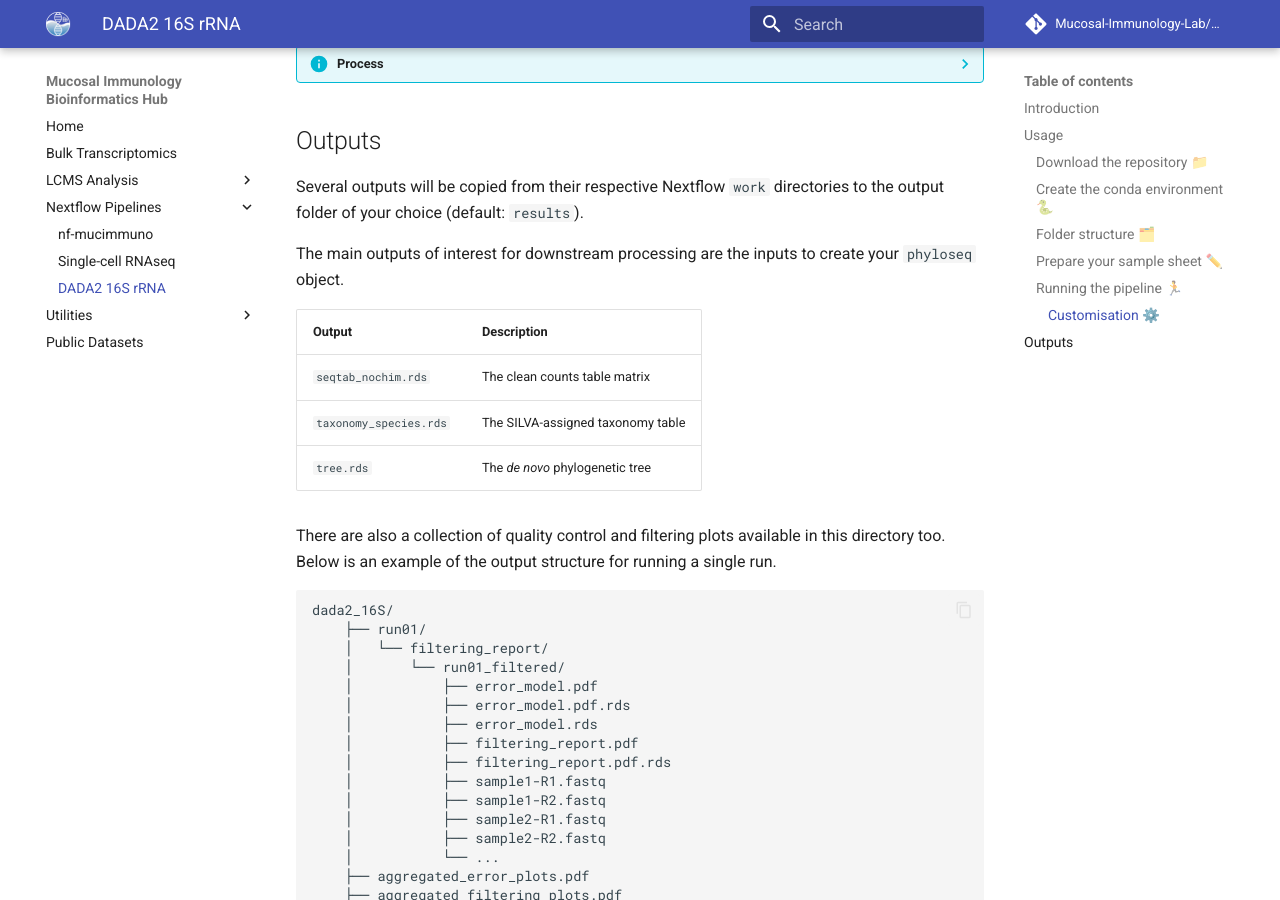
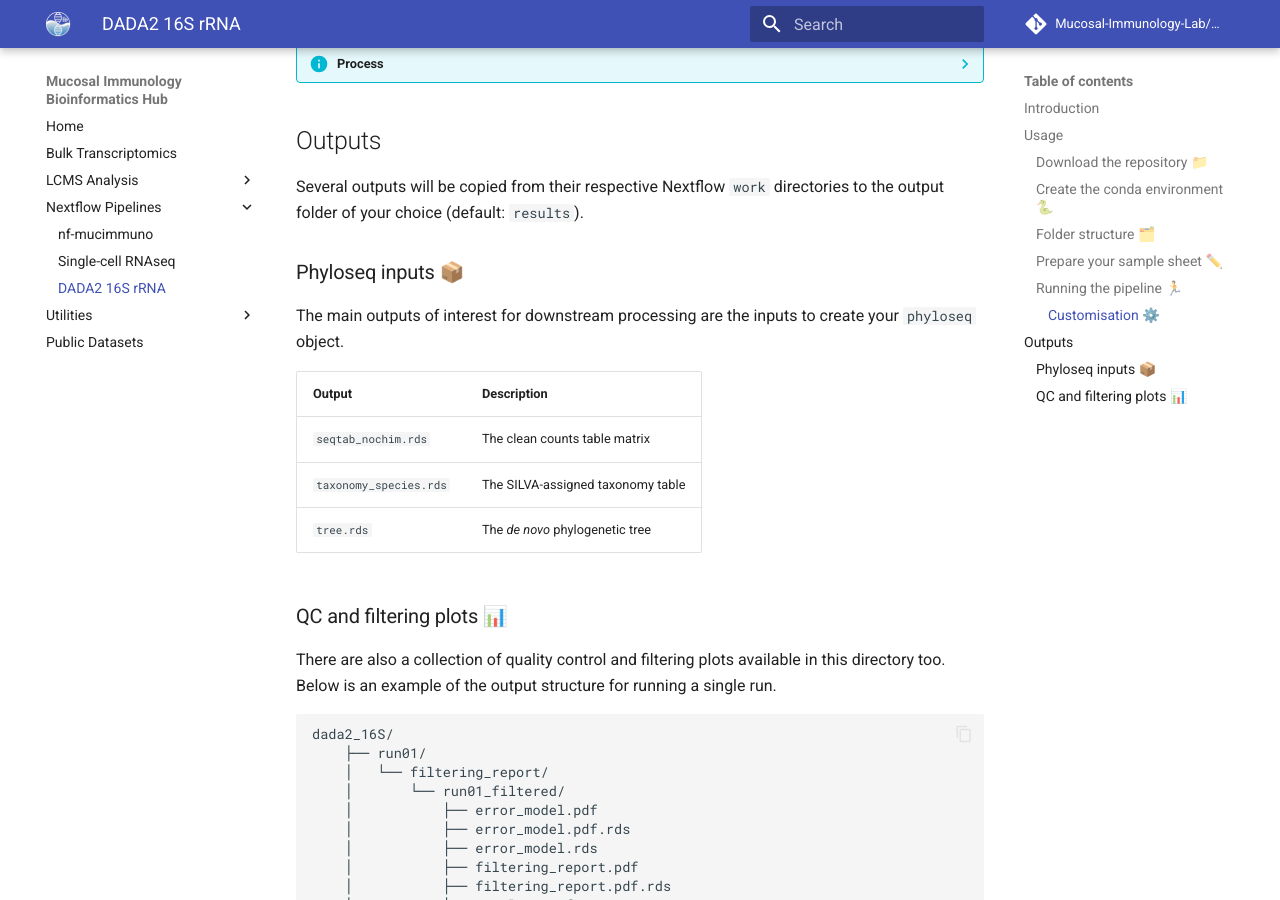
Before and after one commit to mucosal-immunology-lab/bioinformatics-hub, an MkDocs documentation site: the page built from docs/NextFlow/dada2_16S.md, in a window 1280 px wide and 900 px high, scrolled down 4405 px. Built offline with MkDocs 1.6.1 and Material for MkDocs 9.7.7, drawn with Linux system fonts in a browser that asks for light colours.

Commit message:
minor edits

```diff
--- a/docs/NextFlow/dada2_16S.md
+++ b/docs/NextFlow/dada2_16S.md
@@ -215,6 +215,8 @@ To adjust the `cluster` profile settings, stay within the appropriate section at
 
 Several outputs will be copied from their respective Nextflow `work` directories to the output folder of your choice (default: `results`).
 
+### Phyloseq inputs 📦
+
 The main outputs of interest for downstream processing are the inputs to create your `phyloseq` object.
 
 | Output | Description |
@@ -222,6 +224,8 @@ The main outputs of interest for downstream processing are the inputs to create
 | `seqtab_nochim.rds` | The clean counts table matrix |
 | `taxonomy_species.rds` | The SILVA-assigned taxonomy table |
 | `tree.rds` | The *de novo* phylogenetic tree |
+
+### QC and filtering plots 📊
 
 There are also a collection of quality control and filtering plots available in this directory too. Below is an example of the output structure for running a single run.
 
```
